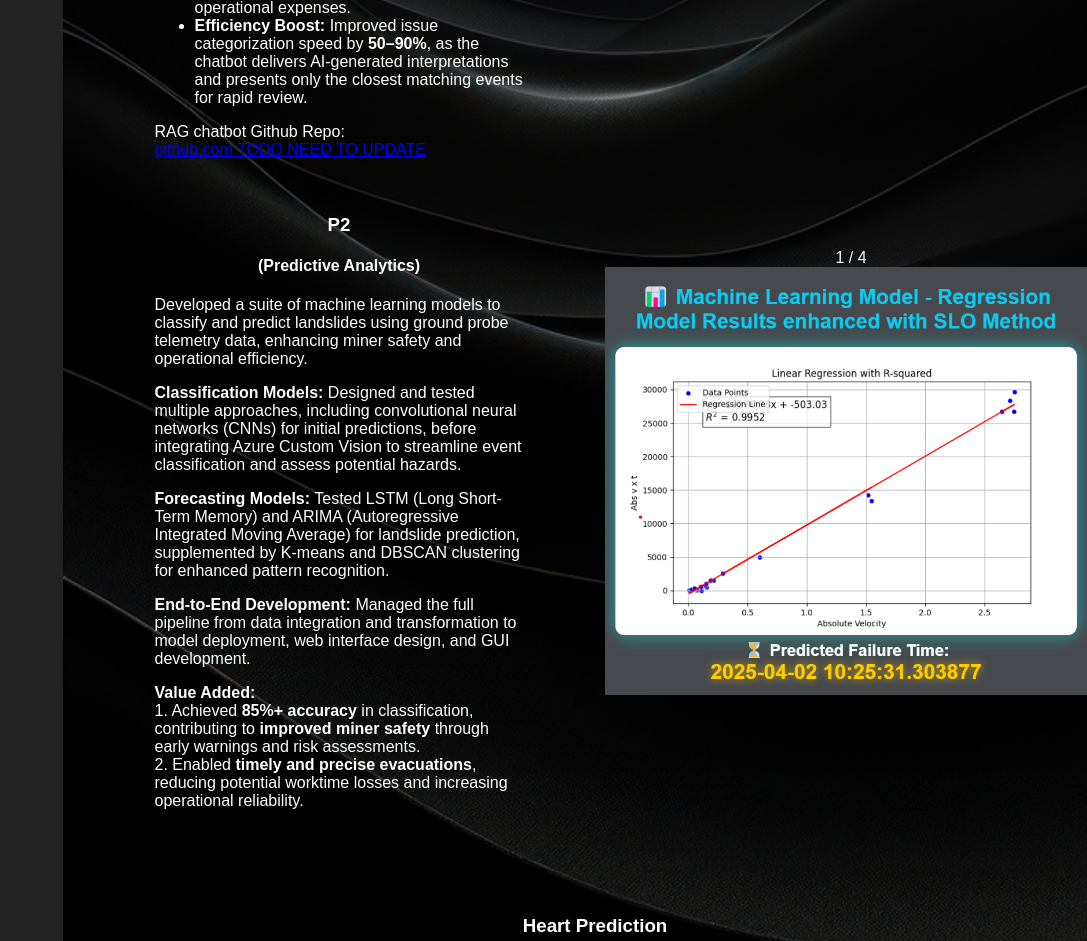
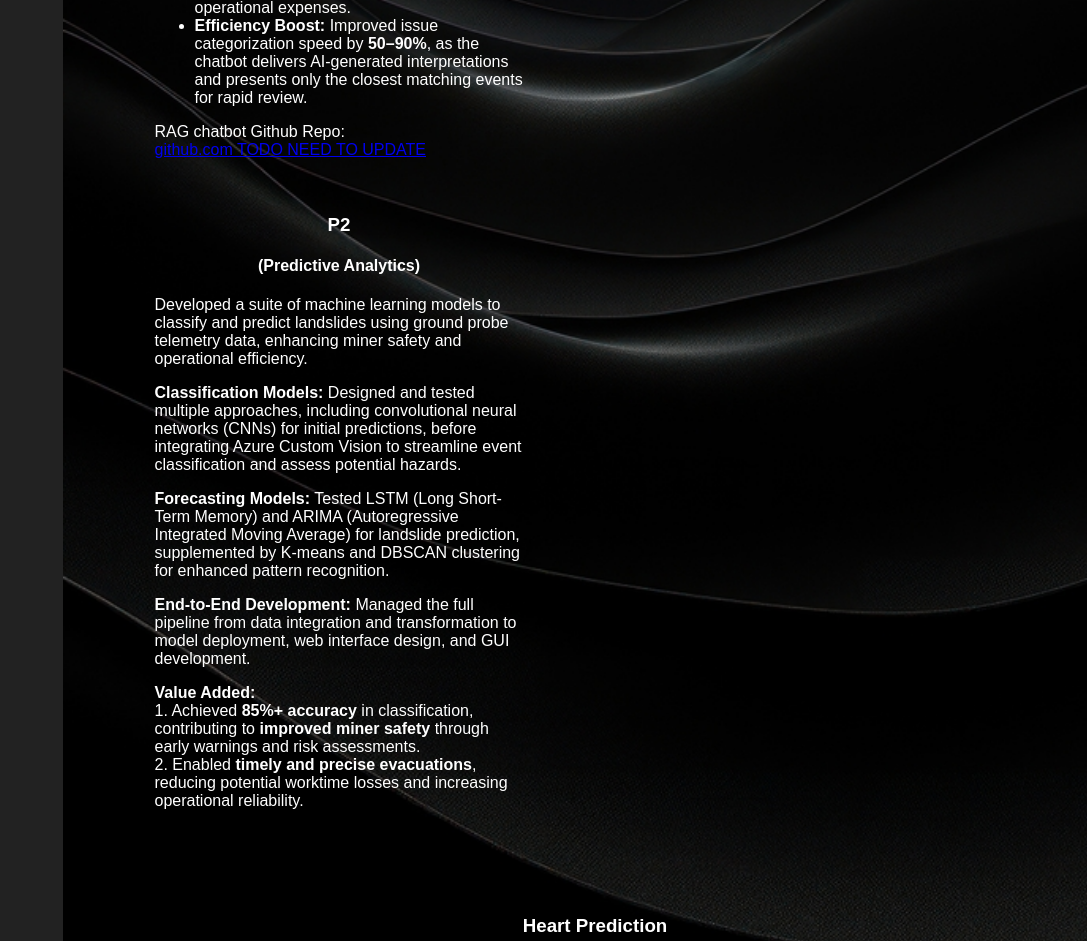
Before and after one commit to A-Bayusuto/Portfolio_flask, a Flask app: page / in a window 1280 px wide. Shown: the part 1333-2274 px from the top of the page, without its empty margins (193-1280 px from the left). Run offline with Flask 3, Linux system fonts and the light colour scheme.

Commit message:
censored

```diff
--- a/templates/index.html
+++ b/templates/index.html
@@ -164,7 +164,7 @@
                         <div class="slideshow-container">
                         <img src="static\images\company_logo.png" alt="company Logo" class="education-logo" style="width:200px; height:50px; opacity: 0;">
 
-                            <div class="mySlides fade">
+                            <!-- <div class="mySlides fade">
                                 <div class="numbertext">1 / 4</div>
                                 <img src="static\images\landslide\landslide_forecast.png" style="width:100%; height:100%">
                             </div>
@@ -182,7 +182,7 @@
                             <div class="mySlides fade" style="display: none;">
                                 <div class="numbertext">4 / 4</div>
                                 <img src="static\images\landslide\LandslideTestResults.png" style="width:100%; height:100%">
-                            </div>
+                            </div> -->
 
                         </div>
                         <br>
```
